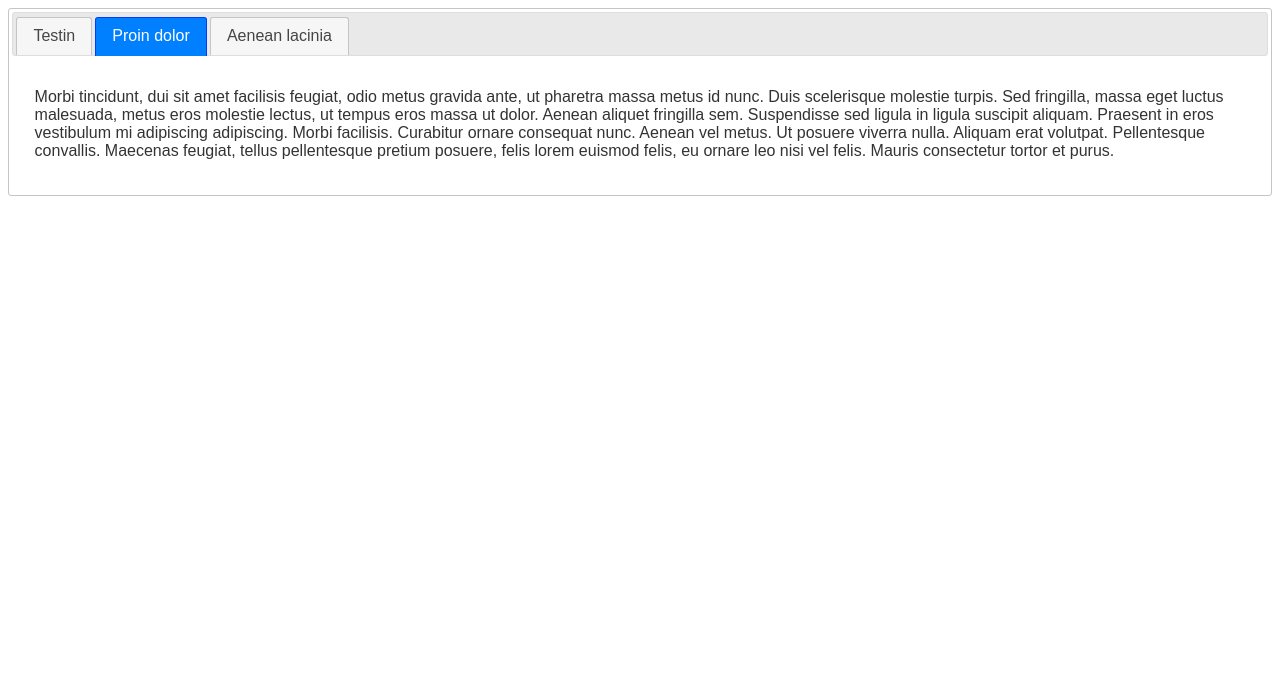
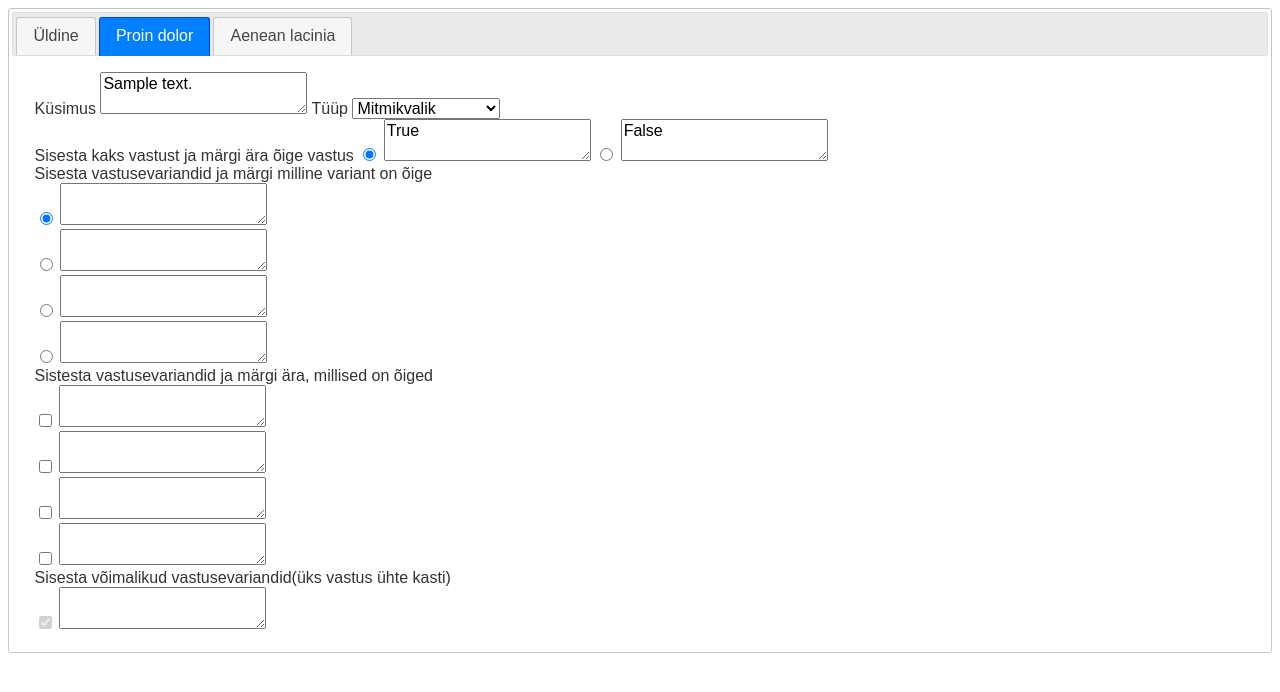
Before and after one commit to kaiakonsap/testly, a PHP site: the page made by views/tests_edit_view.php in a window 1280 px wide, after a click on "Proin dolor". Shown: the top 692 px of the page. Run offline with PHP 8.4, Linux system fonts and the light colour scheme; the template is opened without the code that fills it: most values are stand-ins (such as "Sample title", 1, 10 or a date in 2020); some libraries are stand-ins or nearby versions.

Commit message:
Improve test edit view2

```diff
--- a/views/tests_edit_view.php
+++ b/views/tests_edit_view.php
@@ -18,7 +18,7 @@
 
 <div id="tabs">
 	<ul>
-		<li><a href="#tabs-1">Testin</a></li>
+		<li><a href="#tabs-1">Üldine</a></li>
 		<li><a href="#tabs-2">Proin dolor</a></li>
 		<li><a href="#tabs-3">Aenean lacinia</a></li>
 	</ul>
@@ -36,7 +36,73 @@
 		</form>
 	</div>
 	<div id="tabs-2">
-		<p>Morbi tincidunt, dui sit amet facilisis feugiat, odio metus gravida ante, ut pharetra massa metus id nunc. Duis scelerisque molestie turpis. Sed fringilla, massa eget luctus malesuada, metus eros molestie lectus, ut tempus eros massa ut dolor. Aenean aliquet fringilla sem. Suspendisse sed ligula in ligula suscipit aliquam. Praesent in eros vestibulum mi adipiscing adipiscing. Morbi facilisis. Curabitur ornare consequat nunc. Aenean vel metus. Ut posuere viverra nulla. Aliquam erat volutpat. Pellentesque convallis. Maecenas feugiat, tellus pellentesque pretium posuere, felis lorem euismod felis, eu ornare leo nisi vel felis. Mauris consectetur tortor et purus.</p>
+<label>Küsimus</label>
+		<textarea name="question_text"><?=$test['question_text']?></textarea>
+		<label>Tüüp</label>
+		<select name="type_id" id="type_id">
+		<option value="1">True/false</option>
+		<option value="2" selected="selected">Mitmikvalik</option>
+		<option value="3">Multiple responce</option>
+		<option value="4">Fill in the blank</option>
+		</select>
+		<div id="answer_template">
+			<div id="type_id_1" class="answer-template">
+				<label>Sisesta kaks vastust ja märgi ära õige vastus</label>
+				<input type="radio" name="tf.correct" value="0" checked="checked">
+				<textarea name="answer.0">True</textarea>
+				<input type="radio" name="tf.correct" value="1" >
+				<textarea name="answer.1">False</textarea>
+			</div>
+			<div id="type_id_2">
+
+				<label>Sisesta vastusevariandid ja märgi milline variant on õige</label>
+				<div id="multiple-choice-options">
+					<div class="answer-option">
+						<input type="radio" name="mc.correct" value="0"  checked="checked">
+						<textarea name="mc.answer.0" ></textarea>
+					</div>
+
+					<div class="answer-option">
+						<input type="radio" name="mc.correct" value="0" >
+						<textarea name="mc.answer.0" ></textarea>
+					</div>
+					<div class="answer-option">
+						<input type="radio" name="mc.correct" value="0" >
+						<textarea name="mc.answer.0" ></textarea>
+					</div>
+					<div class="answer-option">
+						<input type="radio" name="mc.correct" value="0">
+						<textarea name="mc.answer.0" ></textarea>
+					</div>
+				</div>
+			</div>
+			<div id="type_id_3" class="answer-template">
+				<label>Sistesta vastusevariandid ja märgi ära, millised on õiged </label>
+				<div id="multiple-response-answer-option"></div>
+				<div class="answer-option">
+					<input type="checkbox" name="mr.correct" value="1" >
+					<textarea name="mr.answer.0" ></textarea>				<div class="answer-option">
+					<input type="checkbox" name="mr.correct" value="1" >
+					<textarea name="mr.answer.1" ></textarea>				<div class="answer-option">
+					<input type="checkbox" name="mr.correct" value="1" >
+					<textarea name="mr.answer.2" ></textarea>				<div class="answer-option">
+					<input type="checkbox" name="mr.correct" value="1" >
+					<textarea name="mr.answer.3" ></textarea>
+
+				</div>
+			</div>
+
+			<div id="type_id_4">
+				<label>Sisesta võimalikud vastusevariandid(üks vastus ühte kasti)</label>
+				<div id="fill-in-the-blank-answer-option">
+					<div class="answer-option">
+						<input type="checkbox" name="fitb.correct" checked="\checked" disabled="true" >
+						<textarea name="fitb.answer.0" ></textarea>
+					</div>
+				</div>
+
+			</div>
+		</div>
 	</div>
 	<div id="tabs-3">
 		<p>Mauris eleifend est et turpis. Duis id erat. Suspendisse potenti. Aliquam vulputate, pede vel vehicula accumsan, mi neque rutrum erat, eu congue orci lorem eget lorem. Vestibulum non ante. Class aptent taciti sociosqu ad litora torquent per conubia nostra, per inceptos himenaeos. Fusce sodales. Quisque eu urna vel enim commodo pellentesque. Praesent eu risus hendrerit ligula tempus pretium. Curabitur lorem enim, pretium nec, feugiat nec, luctus a, lacus.</p>
```
